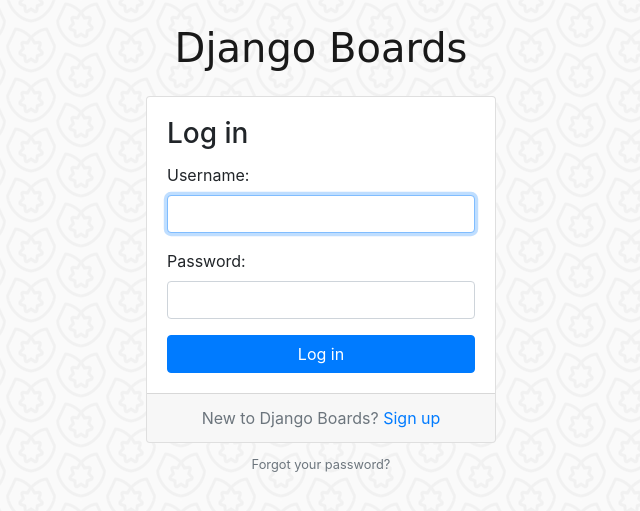
After one commit to furuiyang0715/my-django-board, a Django app: page /login/ in a window 1280 px wide. The commit adds this page. Shown: the top 511 px of the page, without its empty margins (319-959 px from the left). Run offline with Django 3.2, Linux system fonts and the light colour scheme; some libraries are stand-ins or nearby versions; some web fonts are replaced.

Commit message:
新增登录页面

```diff
--- a/myproject/templates/base.html
+++ b/myproject/templates/base.html
@@ -34,6 +34,7 @@
             {% else %}
               <form class="form-inline ml-auto">
                 <a href="#" class="btn btn-outline-secondary">Log in</a>
+                <a href="{% url 'login' %}" class="btn btn-outline-secondary">Log in</a>
                 <a href="{% url 'signup' %}" class="btn btn-primary ml-2">Sign up</a>
               </form>
             {% endif %}
--- /dev/null
+++ b/myproject/templates/login.html
@@ -0,0 +1,37 @@
+{% extends 'base.html' %}
+
+{% load static %}
+
+{% block stylesheet %}
+  <link rel="stylesheet" href="{% static 'css/accounts.css' %}">
+{% endblock %}
+
+{% block body %}
+  <div class="container">
+    <h1 class="text-center logo my-4">
+      <a href="{% url 'home' %}">Django Boards</a>
+    </h1>
+    <div class="row justify-content-center">
+      <div class="col-lg-4 col-md-6 col-sm-8">
+        <div class="card">
+          <div class="card-body">
+            <h3 class="card-title">Log in</h3>
+            <form method="post" novalidate>
+              {% csrf_token %}
+              {% include 'includes/form.html' %}
+              <button type="submit" class="btn btn-primary btn-block">Log in</button>
+            </form>
+          </div>
+          <div class="card-footer text-muted text-center">
+            New to Django Boards? <a href="{% url 'signup' %}">Sign up</a>
+          </div>
+        </div>
+        <div class="text-center py-2">
+          <small>
+            <a href="#" class="text-muted">Forgot your password?</a>
+          </small>
+        </div>
+      </div>
+    </div>
+  </div>
+{% endblock %}
```
